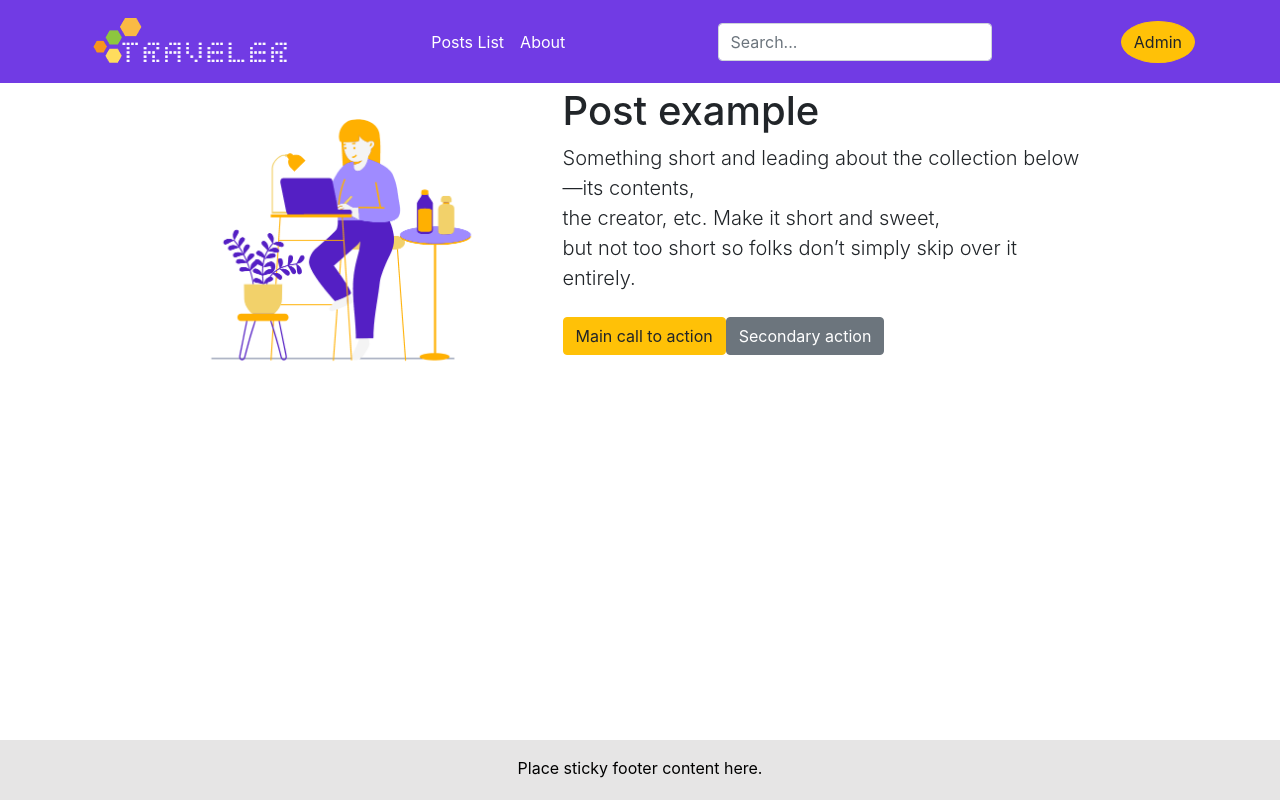
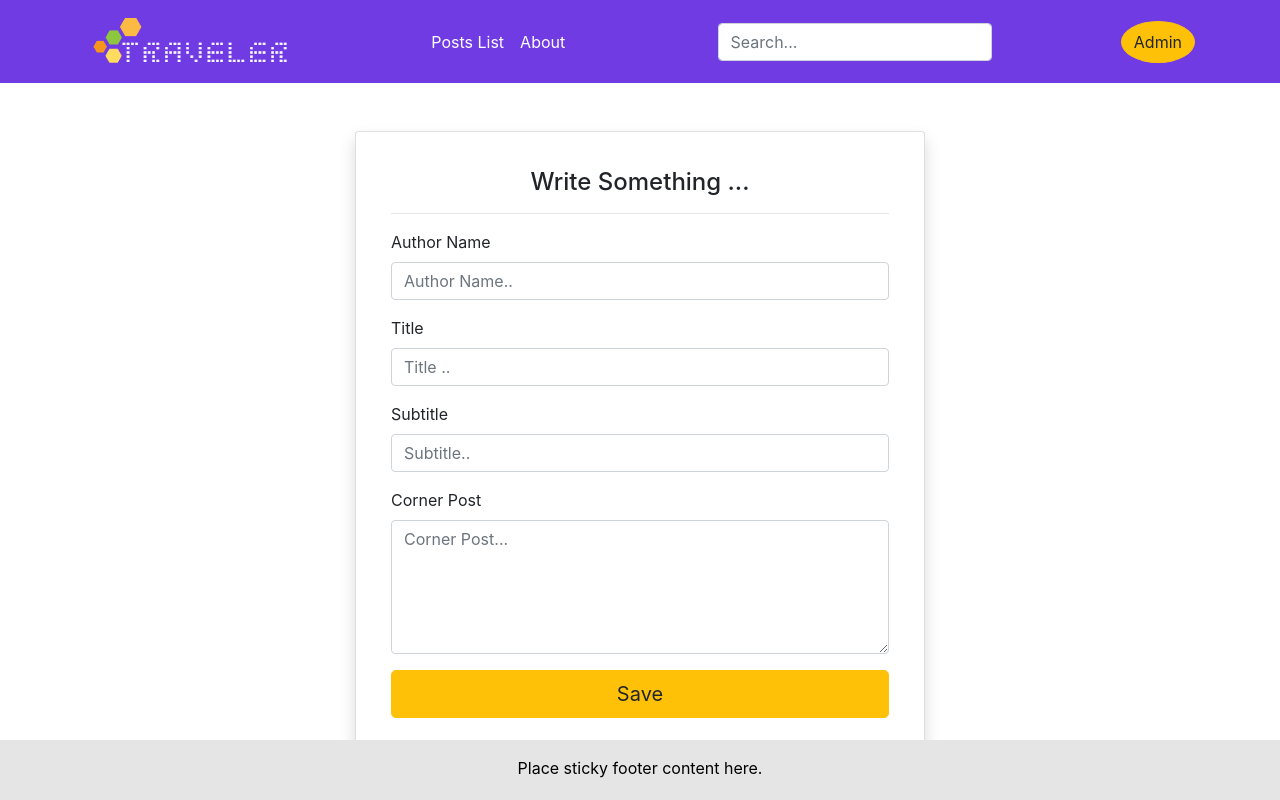
Before and after one commit to SerapErkan/nuxt-training-app, a Nuxt app in the folder nuxt-app/: page /user/new-post in a window 1280 px wide. Built offline with nearby package versions, Linux system fonts and the light colour scheme.

Commit message:
User components added

```diff
--- /dev/null
+++ b/nuxt-app/components/users/new-postForm.vue
@@ -0,0 +1,42 @@
+<template>
+  <div class="container">
+    <div class="row">
+      <div class="col-6 offset-3 pt-3 card mt-5 shadow">
+        <div class="card-body">
+          <h4 class="text-center">Write Something ...</h4>
+          <hr />
+          <div class="form-group mb-3">
+            <label>Author Name</label>
+            <input
+              type="text"
+              class="form-control"
+              placeholder="Author Name.."
+            />
+          </div>
+          <div class="form-group mb-3">
+            <label>Title</label>
+            <input type="text" class="form-control" placeholder="Title .." />
+          </div>
+          <div class="form-group mb-3">
+            <label>Subtitle</label>
+            <input type="text" class="form-control" placeholder="Subtitle.." />
+          </div>
+          <div class="form-group mb-3">
+            <label>Corner Post</label>
+            <textarea
+              cols="30"
+              rows="5"
+              placeholder="Corner Post..."
+              class="form-control"
+            ></textarea>
+          </div>
+
+          <button class="w-100 btn btn-lg btn-warning" type="submit">
+            Save
+          </button>
+          <hr class="my-4" />
+        </div>
+      </div>
+    </div>
+  </div>
+</template>
--- /dev/null
+++ b/nuxt-app/pages/user/_postId/index.vue
@@ -0,0 +1,3 @@
+<template>
+  <h1>editt</h1>
+</template>
--- /dev/null
+++ b/nuxt-app/pages/user/index.vue
@@ -0,0 +1,26 @@
+import PostsList from '../../components/posts/PostsList.vue';
+
+<template>
+  <div>
+    <div class="text-center pt-5">
+      <nuxt-link
+        to="/user/new-post"
+        tag="button"
+        class="btn btn-outline-warning w-25"
+      >
+        New post added
+      </nuxt-link>
+    </div>
+
+    <PostsList :is-admin="true" />
+  </div>
+</template>
+<script>
+import PostsList from "../../components/posts/PostsList.vue";
+export default {
+  layout: "userLayout",
+  components: {
+    PostsList,
+  },
+};
+</script>
--- /dev/null
+++ b/nuxt-app/pages/user/new-post.vue
@@ -0,0 +1,14 @@
+<template>
+  <newPostForm />
+</template>
+
+<script>
+import newPostForm from "../../components/users/new-postForm.vue";
+
+export default {
+  layout: "userLayout",
+  components: {
+    newPostForm,
+  },
+};
+</script>
```
